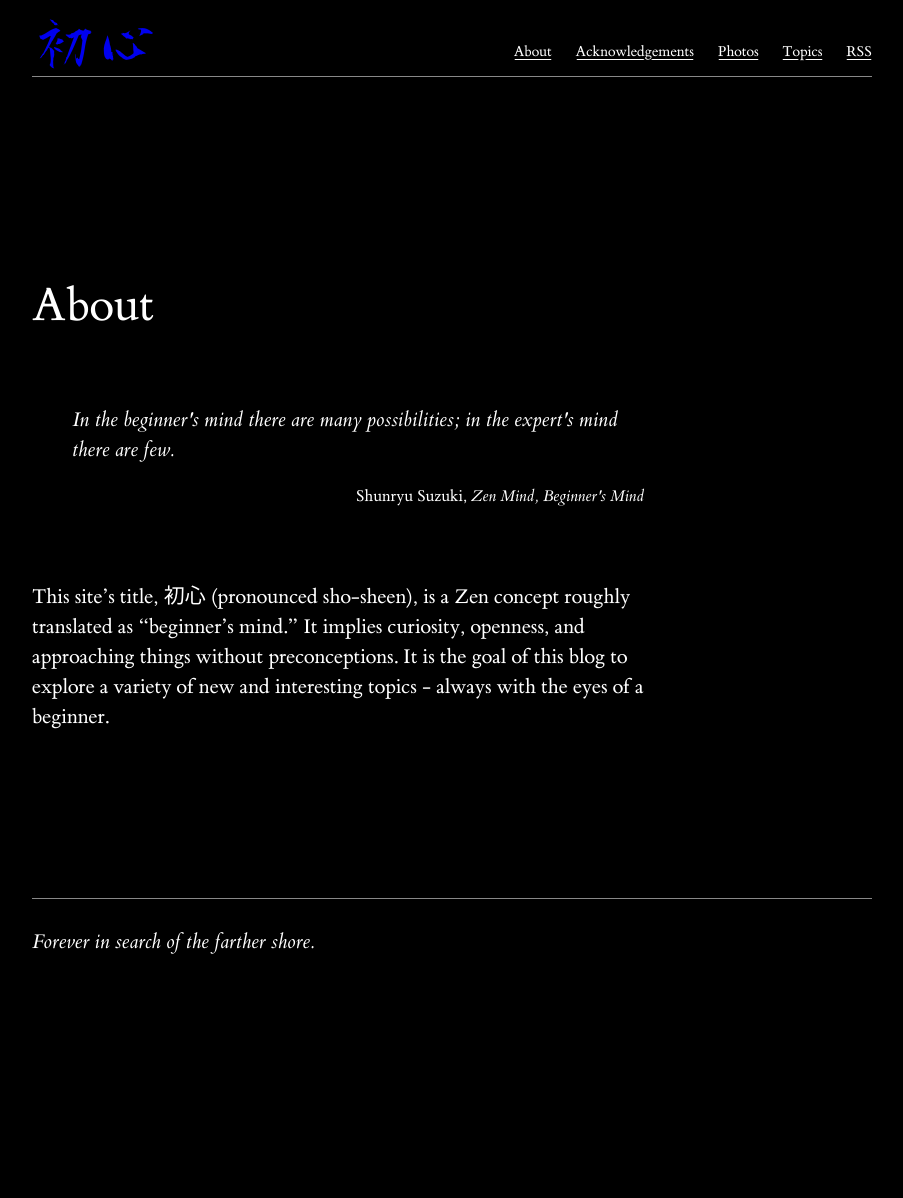
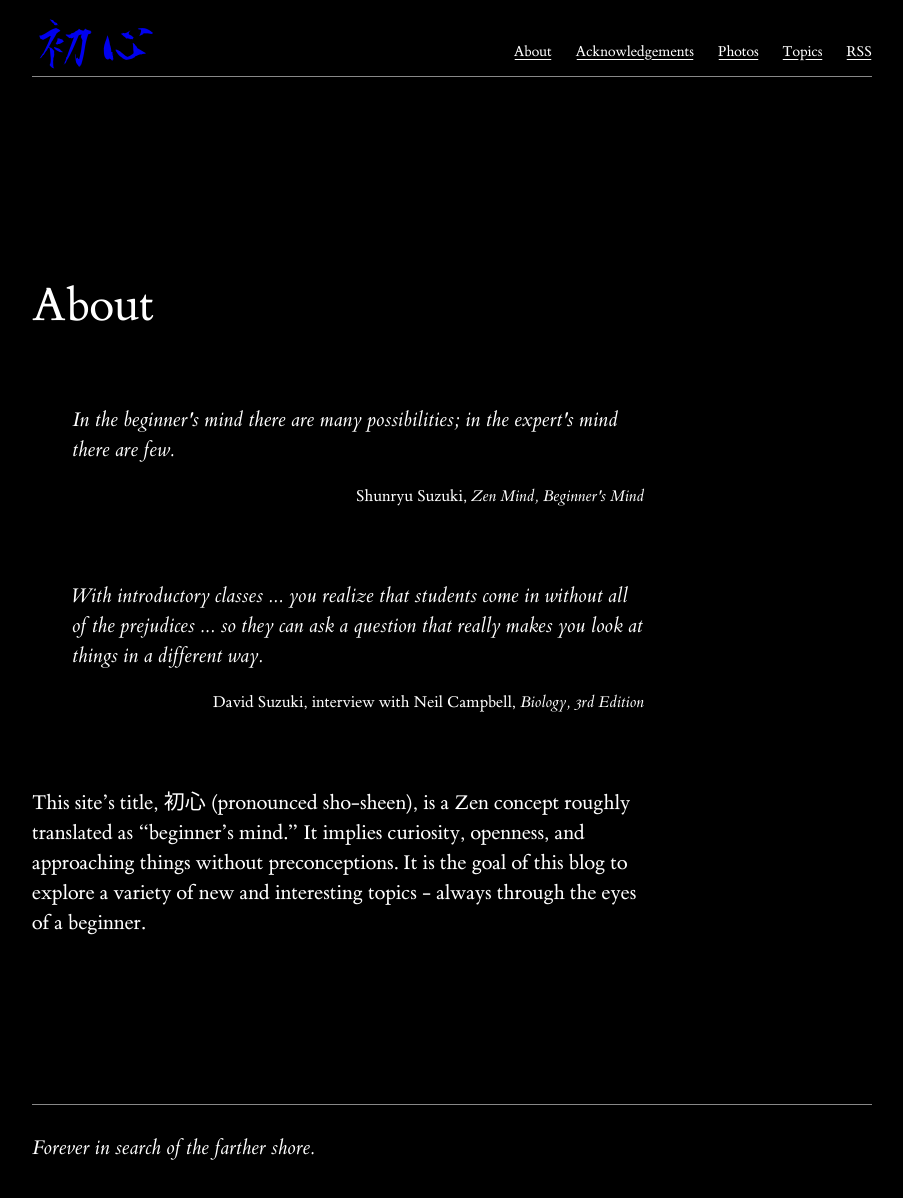
Before and after one commit to dempe/dempe.github.io, a Jekyll site: the page built from about.md, in a window 1280 px wide. Shown: the whole page, without its empty margins (128-1031 px from the left). Built offline with Jekyll 4.4.1, drawn with Linux system fonts in a browser that asks for light colours; some web fonts are replaced; before the commit the page ends 992 px from its top, so only the background shows below that.

Commit message:
add david suzuki quote

```diff
--- a/about.md
+++ b/about.md
@@ -10,5 +10,11 @@ permalink: /about/
     <footer>Shunryu Suzuki,  <i>Zen Mind, Beginner's Mind</i></footer>
   </blockquote>
 </div>
+<div class="epigraph">
+  <blockquote>
+    <p>With introductory classes ... you realize that students come in without all of the prejudices ... so they can ask a question that really makes you look at things in a different way.</p>
+    <footer>David Suzuki, interview with Neil Campbell, <i>Biology, 3rd Edition</i></footer>
+  </blockquote>
+</div>
 
-This site's title, <span lang="ja">{{ site.title | escape }}</span> (pronounced sho-sheen), is a Zen concept roughly translated as "beginner's mind."  It implies curiosity, openness, and approaching things without preconceptions.  It is the goal of this blog to explore a variety of new and interesting topics - always with the eyes of a beginner.
+This site's title, <span lang="ja">{{ site.title | escape }}</span> (pronounced sho-sheen), is a Zen concept roughly translated as "beginner's mind."  It implies curiosity, openness, and approaching things without preconceptions.  It is the goal of this blog to explore a variety of new and interesting topics - always through the eyes of a beginner.
```
